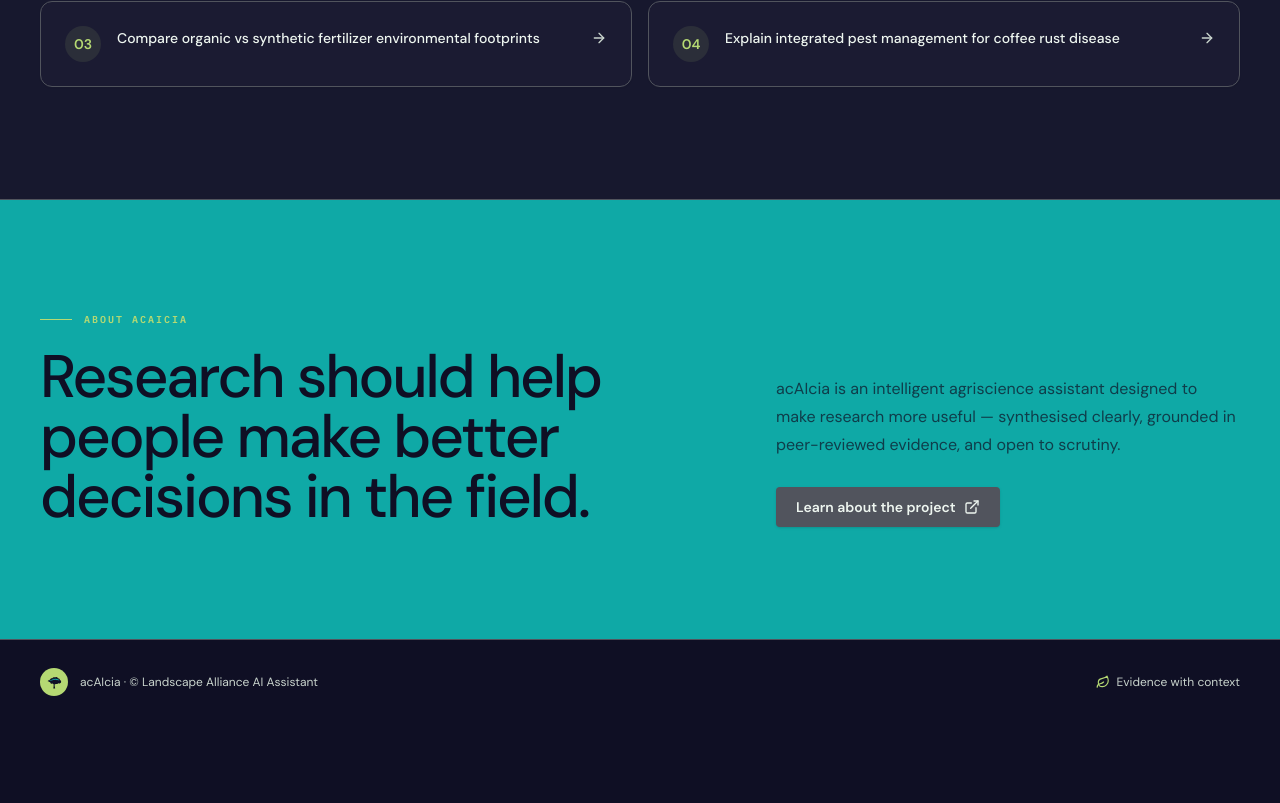
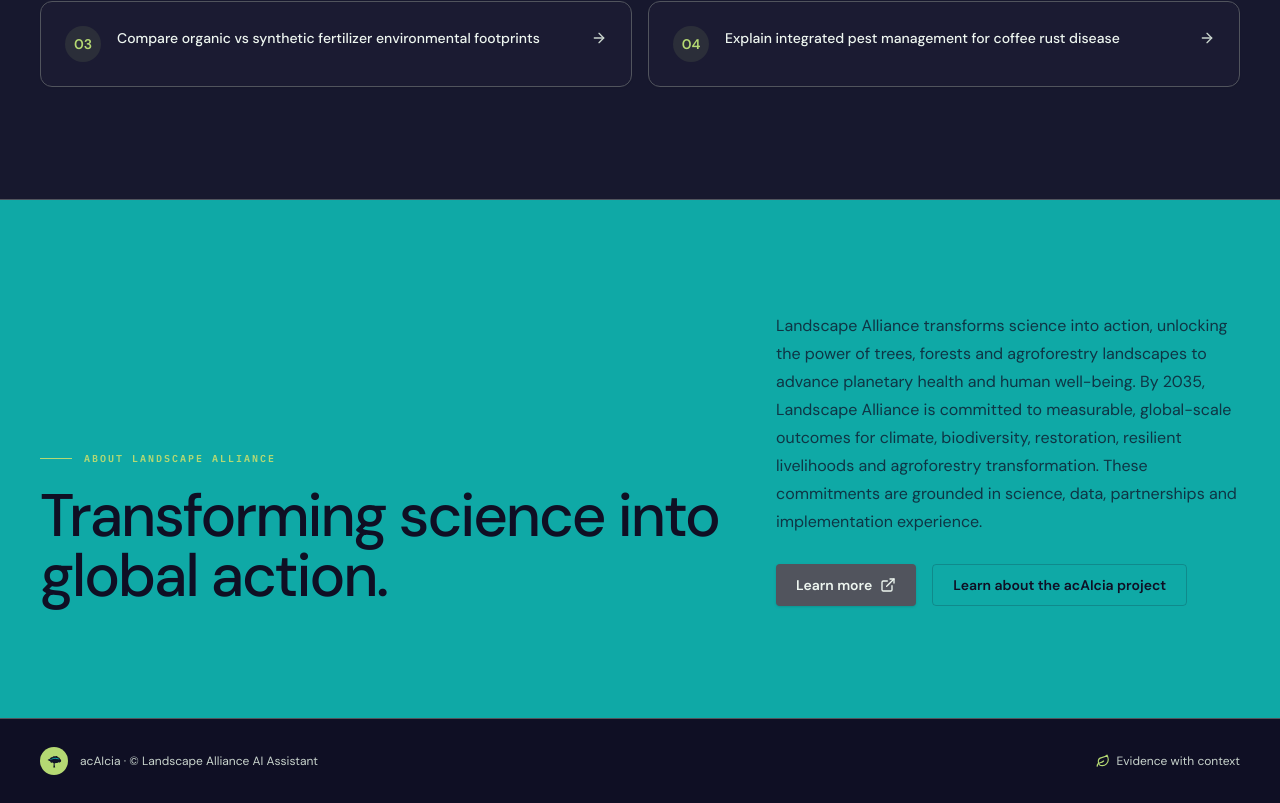
Before and after one commit to BongweKE/acAIcia, a React (Vite) app in the folder frontend/: page / in a window 1280 px wide. Shown: the part 2092-2895 px from the top of the page. Before the commit the page ends 2816 px from the top, so only its background shows below. Built offline with nearby package versions, Linux system fonts and the light colour scheme; no server answers.

Commit message:
docs: update About Landscape Alliance section wording and link to landscapealliance.org

```diff
--- a/frontend/src/pages/AboutPage.tsx
+++ b/frontend/src/pages/AboutPage.tsx
@@ -1,6 +1,6 @@
 import React from 'react';
 import { AcaiciaPageShell } from '../components/layout/AcaiciaPageShell';
-import { ArrowRight, Leaf, ShieldCheck, Globe, Award } from 'lucide-react';
+import { ArrowRight, Leaf, ShieldCheck, Globe, Award, ExternalLink } from 'lucide-react';
 import { Link } from 'react-router-dom';
 
 export const AboutPage: React.FC = () => {
@@ -53,16 +53,18 @@
             About Landscape Alliance
           </h2>
           <p className="mt-4 text-base leading-7 text-muted-foreground">
-            The Center for International Forestry Research (CIFOR) and World Agroforestry (ICRAF) joined forces as Landscape Alliance to deliver actionable science-based solutions to climate change, deforestation, biodiversity loss, and rural poverty. acAIcia serves as an intelligent research gateway for scientists, development partners, and policy specialists.
+            Landscape Alliance transforms science into action, unlocking the power of trees, forests and agroforestry landscapes to advance planetary health and human well-being. By 2035, Landscape Alliance is committed to measurable, global-scale outcomes for climate, biodiversity, restoration, resilient livelihoods and agroforestry transformation. These commitments are grounded in science, data, partnerships and implementation experience.
           </p>
 
           <div className="mt-8 flex flex-wrap gap-4 border-t border-border pt-6">
-            <Link
-              to="/assistant"
+            <a
+              href="https://www.landscapealliance.org/"
+              target="_blank"
+              rel="noopener noreferrer"
               className="inline-flex items-center gap-2 rounded-md bg-secondary px-5 py-2.5 text-sm font-semibold text-secondary-foreground shadow hover:bg-secondary/90 transition-colors"
             >
-              Start Researching <ArrowRight className="h-4 w-4" />
-            </Link>
+              Learn more <ExternalLink className="h-4 w-4" />
+            </a>
           </div>
         </div>
       </div>
--- a/frontend/src/pages/HomePage.tsx
+++ b/frontend/src/pages/HomePage.tsx
@@ -360,23 +360,33 @@
           <div>
             <div className="flex items-center gap-3 font-mono text-[10px] uppercase tracking-[0.2em] text-accent font-semibold">
               <span className="h-px w-8 bg-accent" />
-              About acAIcia
+              About Landscape Alliance
             </div>
             <h2 className="mt-5 max-w-3xl font-serif text-4xl font-medium leading-[1.02] tracking-[-0.035em] sm:text-5xl lg:text-6xl">
-              Research should help people make better decisions in the field.
+              Transforming science into global action.
             </h2>
           </div>
 
           <div>
-            <p className="text-base leading-7 text-primary-foreground/70">
-              acAIcia is an intelligent agriscience assistant designed to make research more useful — synthesised clearly, grounded in peer-reviewed evidence, and open to scrutiny.
+            <p className="text-base leading-7 text-primary-foreground/75">
+              Landscape Alliance transforms science into action, unlocking the power of trees, forests and agroforestry landscapes to advance planetary health and human well-being. By 2035, Landscape Alliance is committed to measurable, global-scale outcomes for climate, biodiversity, restoration, resilient livelihoods and agroforestry transformation. These commitments are grounded in science, data, partnerships and implementation experience.
             </p>
-            <Link
-              to="/about"
-              className="mt-7 inline-flex items-center gap-2 rounded-md bg-secondary px-5 py-2.5 text-sm font-semibold text-secondary-foreground shadow transition-colors hover:bg-secondary/90"
-            >
-              Learn about the project <ExternalLink className="h-4 w-4" />
-            </Link>
+            <div className="mt-7 flex flex-wrap gap-4">
+              <a
+                href="https://www.landscapealliance.org/"
+                target="_blank"
+                rel="noopener noreferrer"
+                className="inline-flex items-center gap-2 rounded-md bg-secondary px-5 py-2.5 text-sm font-semibold text-secondary-foreground shadow transition-colors hover:bg-secondary/90"
+              >
+                Learn more <ExternalLink className="h-4 w-4" />
+              </a>
+              <Link
+                to="/about"
+                className="inline-flex items-center gap-2 rounded-md border border-primary-foreground/20 px-5 py-2.5 text-sm font-semibold text-primary-foreground hover:bg-primary-foreground/10 transition-colors"
+              >
+                Learn about the acAIcia project
+              </Link>
+            </div>
           </div>
         </div>
       </section>
```
